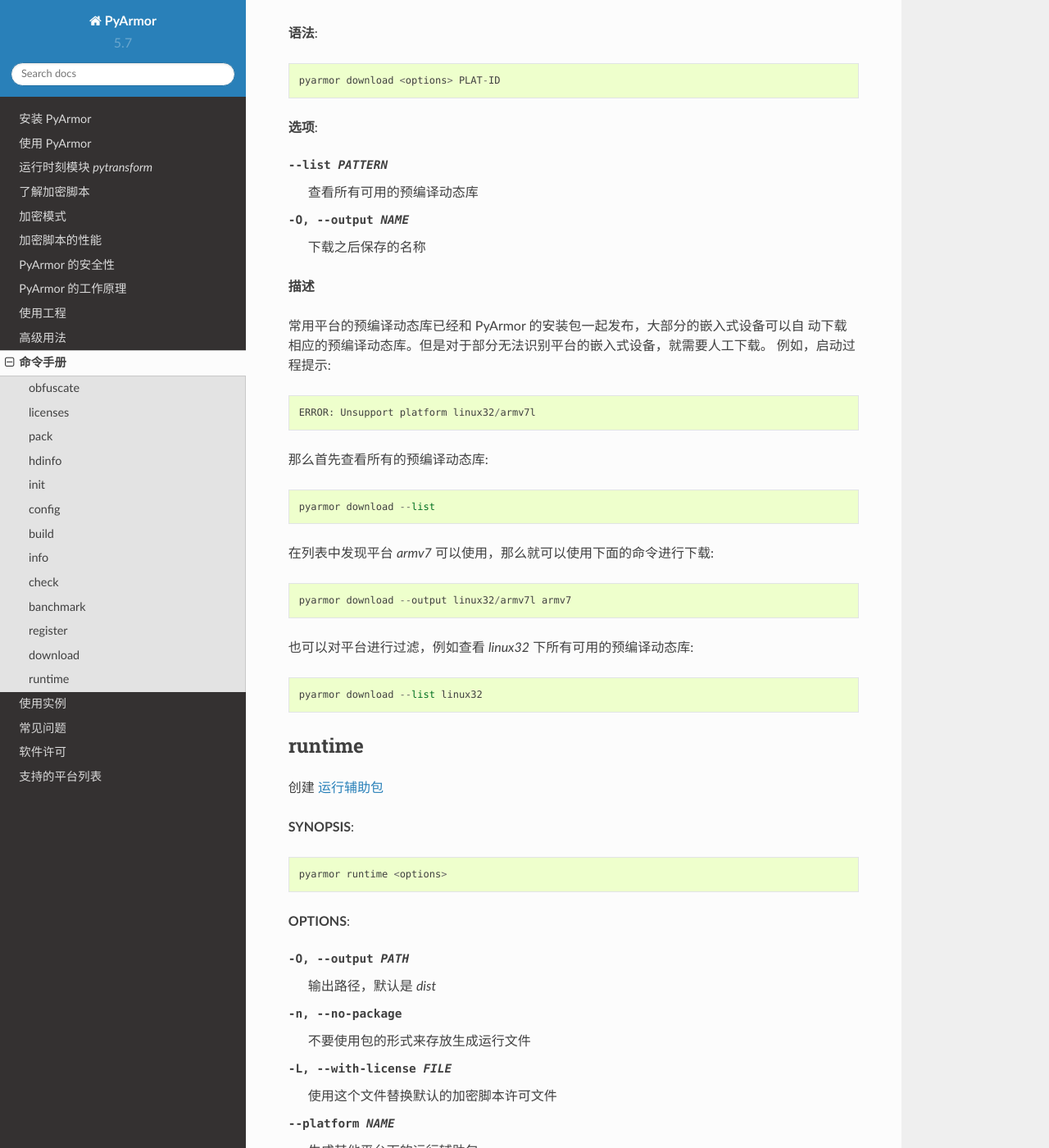
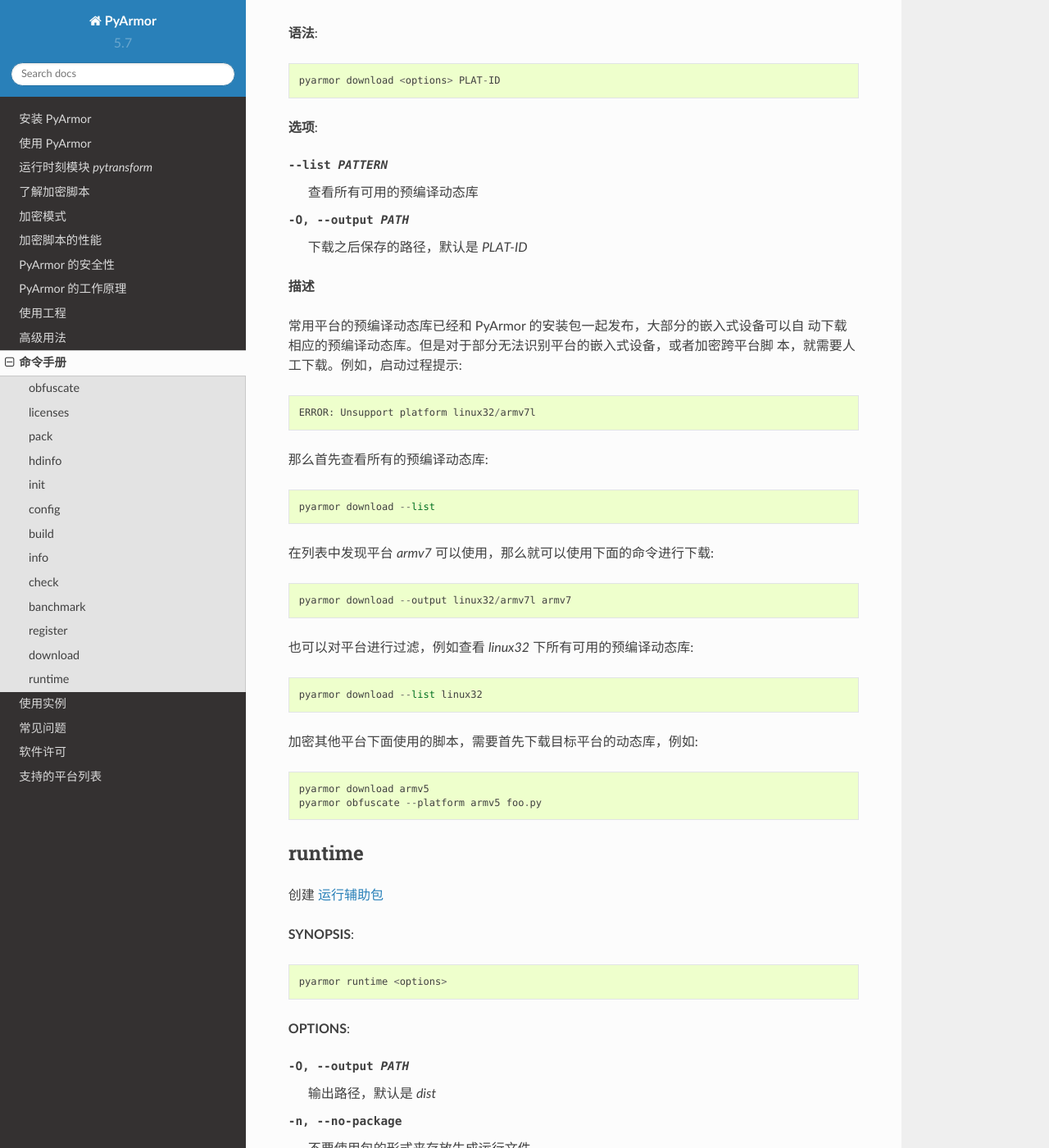
Before and after one commit to dashingsoft/pyarmor-docs-zh, a Sphinx documentation site: the page built from docs/man.rst, in a window 1280 px wide and 1400 px high, scrolled down 18485 px. Shown: the whole window at 82% size. Built offline with Sphinx 7.4.7 and the Read the Docs theme 2.0.0, drawn with Linux system fonts in a browser that asks for light colours; some of the changed text lies outside the part shown.

Commit message:
Refine download man

```diff
--- a/docs/man.rst
+++ b/docs/man.rst
@@ -676,7 +676,7 @@
 
 **描述**
 
-购买 PyArmor 之后会通过邮件发送注册文件给你，然后使用这个命令使之生效::
+生效购买的 PyArmor 注册文件::
 
     pyarmor register /path/to/pyarmor-regfile-1.zip
 
@@ -698,13 +698,13 @@
 **选项**:
 
 --list PATTERN        查看所有可用的预编译动态库
--O, --output NAME     下载之后保存的名称
+-O, --output PATH     下载之后保存的路径，默认是 `PLAT-ID`
 
 **描述**
 
 常用平台的预编译动态库已经和 PyArmor 的安装包一起发布，大部分的嵌入式设备可以自
-动下载相应的预编译动态库。但是对于部分无法识别平台的嵌入式设备，就需要人工下载。
-例如，启动过程提示::
+动下载相应的预编译动态库。但是对于部分无法识别平台的嵌入式设备，或者加密跨平台脚
+本，就需要人工下载。例如，启动过程提示::
 
     ERROR: Unsupport platform linux32/armv7l
 
@@ -719,6 +719,11 @@
 也可以对平台进行过滤，例如查看 `linux32` 下所有可用的预编译动态库::
 
     pyarmor download --list linux32
+
+加密其他平台下面使用的脚本，需要首先下载目标平台的动态库，例如::
+
+    pyarmor download armv5
+    pyarmor obfuscate --platform armv5 foo.py
 
 .. _runtime:
 
```
